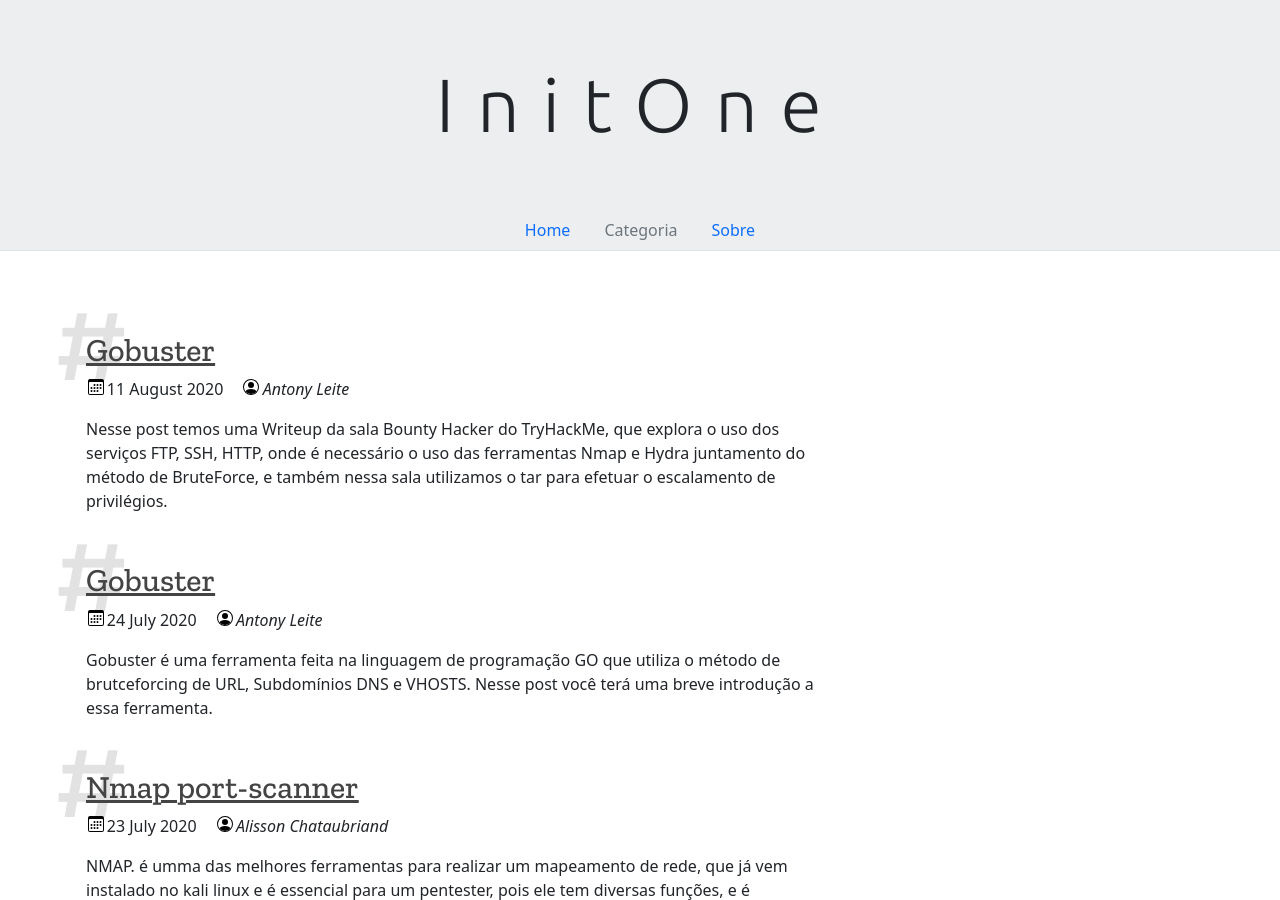
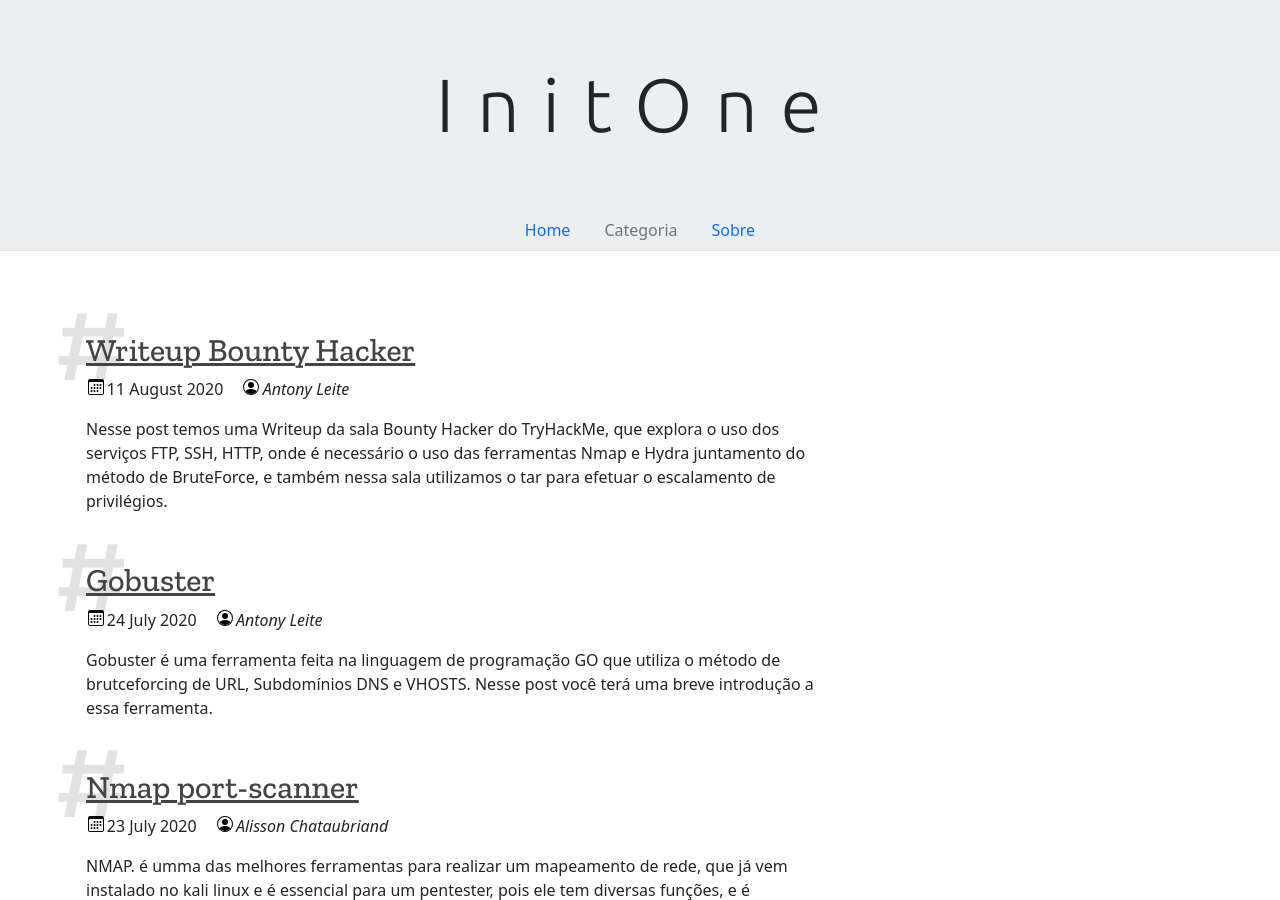
Before and after one commit to in1t0n3/initone.com.br, a Jekyll site: the page built from index.html, in a window 1280 px wide and 900 px high. Built offline with Jekyll 4.4.1, drawn with Linux system fonts in a browser that asks for light colours.

Commit message:
Update 2020-08-09-Writeup Bounty Hacker.md

```diff
--- a/_posts/2020-08-09-Writeup Bounty Hacker.md
+++ b/_posts/2020-08-09-Writeup Bounty Hacker.md
@@ -1,6 +1,6 @@
 ---
 layout: post
-title: Gobuster
+title: Writeup Bounty Hacker
 author: 'Antony Leite'
 date: 2020-08-11 12:00:00 -0300
 lide: Nesse post temos uma Writeup da sala Bounty Hacker do TryHackMe, que explora o uso dos serviços FTP, SSH, HTTP, onde é necessário o uso das ferramentas Nmap e Hydra juntamento do método de BruteForce, e também nessa sala utilizamos o tar para efetuar o escalamento de privilégios.
```
